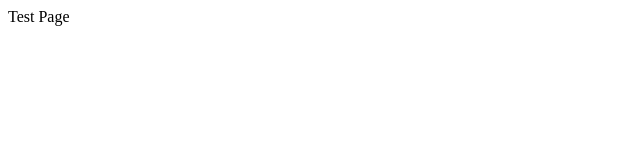
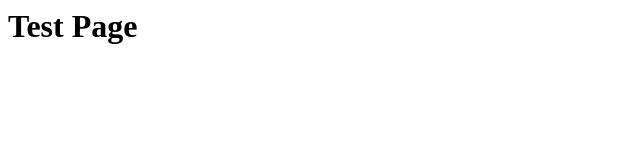
Before and after one commit to gresh113/web-project, a plain HTML site: page index.html in a window 1280 px wide. Shown: the whole page, without its empty margins (0-640 px from the left). Drawn offline with Linux system fonts and the light colour scheme.

Commit message:
Made heading bigger

```diff
--- a/index.html
+++ b/index.html
@@ -1 +1 @@
-<header>Test Page</header>
+<header><h1>Test Page</h1></header>
```
